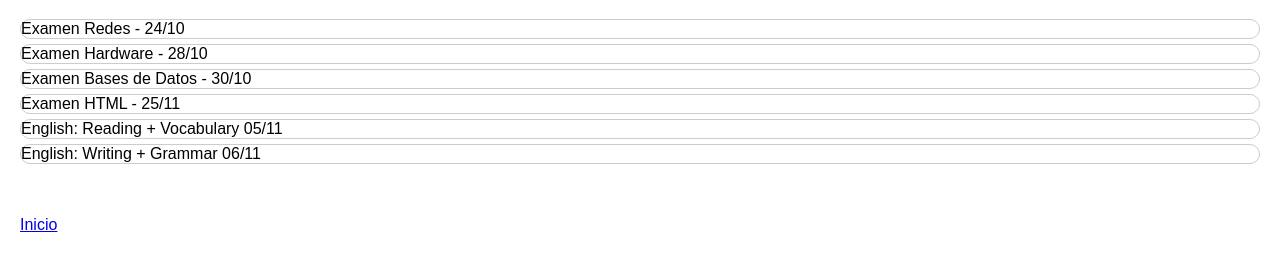
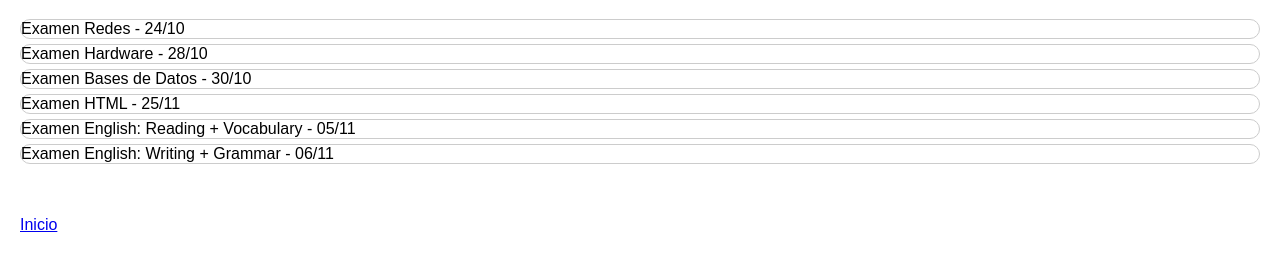
Before and after one commit to AleX-17r/Resumenes-1ASIR, a plain HTML site: page examenes.html in a window 1280 px wide. Shown: the part 61-332 px from the top of the page. Drawn offline with Linux system fonts and the light colour scheme.

Commit message:
Update examenes.html

```diff
--- a/examenes.html
+++ b/examenes.html
@@ -31,8 +31,8 @@
         <li>Examen Hardware - 28/10</li>
         <li>Examen Bases de Datos - 30/10</li>
         <li>Examen HTML - 25/11</li>
-        <li>English: Reading + Vocabulary 05/11</li>
-        <li>English: Writing + Grammar 06/11</li>
+        <li>Examen English: Reading + Vocabulary - 05/11</li>
+        <li>Examen English: Writing + Grammar - 06/11</li>
     </ul>
     <br>
     <br>
```
